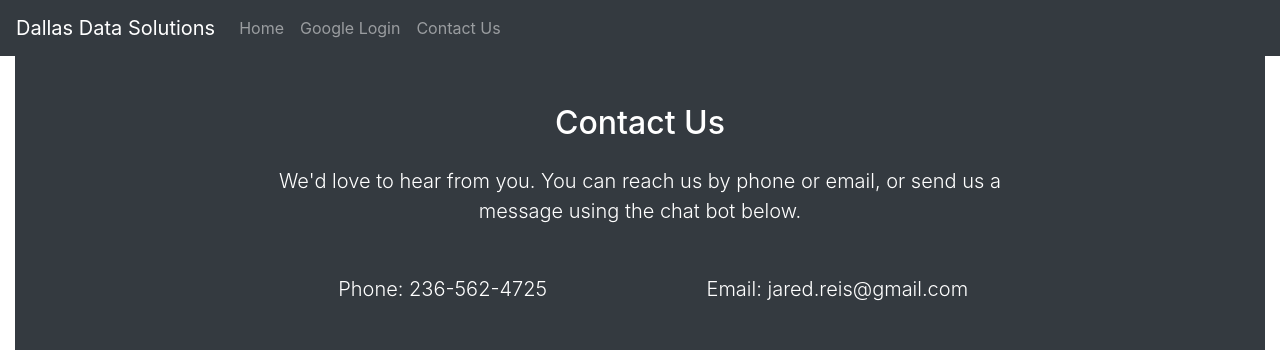
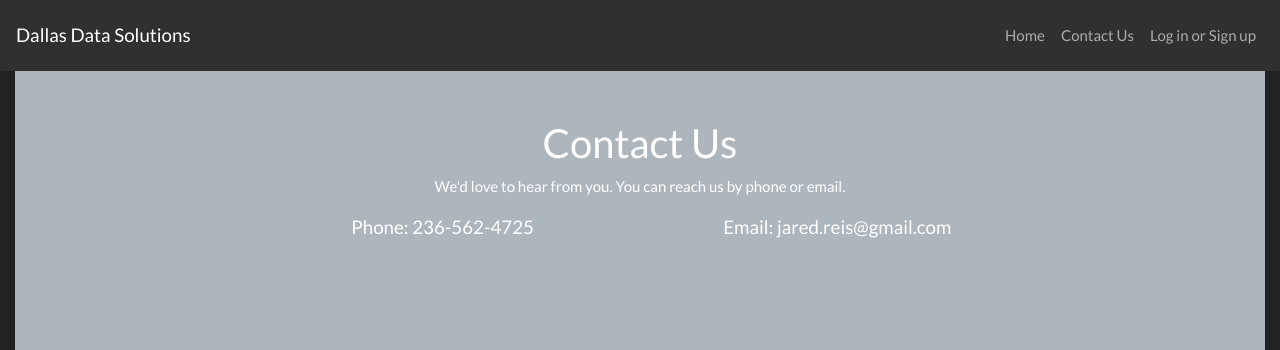
Before and after one commit to jaredreisssy/DallasDataSolutions, a Django app: page /contact-us/ in a window 1280 px wide. Shown: the top 350 px of the page. Run offline with Django 4.2, Linux system fonts and the light colour scheme; some libraries are stand-ins or nearby versions.

Commit message:
Added map and improved styling.

```diff
--- a/templates/base.html
+++ b/templates/base.html
@@ -8,7 +8,7 @@
   <title>{% block title %}Dallas Data Solutions{% endblock %}</title>
 
   <!-- Stylesheets -->
-    <link rel="stylesheet" href="https://stackpath.bootstrapcdn.com/bootstrap/4.3.1/css/bootstrap.min.css">
+  <link rel="stylesheet" href="https://bootswatch.com/4/darkly/bootstrap.min.css">
   <link rel="stylesheet" href="{% static 'css/styles.css' %}">
 
   <!-- JavaScript -->
@@ -18,23 +18,26 @@
 
   <!-- Additional scripts and stylesheets -->
   {% block head %}{% endblock %}
+
+  <!-- Favicon -->
+  <link rel="shortcut icon" type="image/png" href="{% static 'images/favicon.png' %}">
 </head>
 <body>
   <nav class="navbar navbar-expand-lg navbar-dark bg-dark">
-        <a class="navbar-brand" href="{% url 'landing_page' %}">Dallas Data Solutions</a>
+    <a class="navbar-brand text-white" href="{% url 'landing_page' %}">Dallas Data Solutions</a>
     <button class="navbar-toggler" type="button" data-toggle="collapse" data-target="#navbarNav" aria-controls="navbarNav" aria-expanded="false" aria-label="Toggle navigation">
       <span class="navbar-toggler-icon"></span>
     </button>
     <div class="collapse navbar-collapse" id="navbarNav">
-            <ul class="navbar-nav">
+      <ul class="navbar-nav ml-auto">
         <li class="nav-item">
           <a class="nav-link" href="{% url 'landing_page' %}">Home</a>
         </li>
         <li class="nav-item">
-                    <a class="nav-link" href="{% url 'google_login' %}">Google Login</a>
+          <a class="nav-link" href="{% url 'contact_us' %}">Contact Us</a>
         </li>
         <li class="nav-item">
-                    <a class="nav-link" href="{% url 'contact_us' %}">Contact Us</a>
+          <a class="nav-link" href="{% url 'google_login' %}">Log in or Sign up</a>
         </li>
       </ul>
     </div>
@@ -44,6 +47,7 @@
     {% block content %}{% endblock %}
   </div>
 
+  <!-- Scripts -->
   {% block scripts %}{% endblock %}
 </body>
 </html>
--- a/templates/contact_us.html
+++ b/templates/contact_us.html
@@ -1,17 +1,40 @@
 {% extends 'base.html' %}
 {% load static %}
+
 {% block title %}Contact Us{% endblock %}
 
 {% block css %}
+
+  <style>
+    .container-fluid {
+      padding: 50px;
+    }
+    h2 {
+      font-size: 2.5rem;
+      font-weight: bold;
+      margin-bottom: 2rem;
+    }
+    p {
+      font-size: 1.5rem;
+      margin-bottom: 2rem;
+    }
+    .lead {
+      font-size: 1.25rem;
+      margin-bottom: 1rem;
+    }
+    #map {
+      height: 500px;
+    }
+  </style>
 {% endblock %}
 
 {% block content %}
 
-<section class="container-fluid bg-dark text-white p-5">
+  <section class="container-fluid bg-light p-5">
     <div class="row">
       <div class="col-lg-8 mx-auto text-center">
-      <h2 class="text-white mb-4">Contact Us</h2>
-      <p class="lead mb-5">We'd love to hear from you. You can reach us by phone or email, or send us a message using the chat bot below.</p>
+        <h2>Contact Us</h2>
+        <p>We'd love to hear from you. You can reach us by phone or email.</p>
         <div class="row">
           <div class="col-lg-6 mb-5">
             <p class="lead">Phone: 236-562-4725</p>
@@ -20,58 +43,16 @@
             <p class="lead">Email: jared.reis@gmail.com</p>
           </div>
         </div>
-      <div class="row">
-        <div class="col-lg-8 mx-auto">
-          <div class="chatbot-container">
-            <div id="chatbot"></div>
-          </div>
-        </div>
-      </div>
       </div>
     </div>
   </section>
+  <section>
+    <div id="map">
+      <iframe src="https://storage.googleapis.com/maps-solutions-z64onq3u8r/locator-plus/ldpf/locator-plus.html"
+        width="100%" height="100%"
+        style="border:0;"
+        loading="lazy">
+      </iframe>
+    </div>
+  </section>
 {% endblock %}
-{% block scripts %}
-
-<script>
-  const chatbot = document.querySelector('#chatbot');
-
-  function sendMessage(message) {
-    // Call the Chat GPT API endpoint to get a response
-    fetch('https://api.openai.com/v1/engines/davinci-codex/completions', {
-      method: 'POST',
-      headers: {
-        'Content-Type': 'application/json',
-        'Authorization': 'Bearer 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' // Replace with your own API key
-      },
-      body: JSON.stringify({
-        prompt: message,
-        max_tokens: 60,
-        temperature: 0.7
-      })
-    })
-    .then(response => response.json())
-    .then(data => {
-      const botResponse = data.choices[0].text;
-      const chatbotMessage = document.createElement('div');
-      chatbotMessage.classList.add('chatbot-message');
-      chatbotMessage.innerHTML = botResponse;
-      chatbot.appendChild(chatbotMessage);
-    })
-    .catch(error => console.error(error));
-  }
-
-  chatbot.addEventListener('keydown', event => {
-    if (event.key === 'Enter') {
-      const userMessage = event.target.value;
-      const userMessageElement = document.createElement('div');
-      userMessageElement.classList.add('user-message');
-      userMessageElement.innerHTML = userMessage;
-      chatbot.appendChild(userMessageElement);
-      event.target.value = '';
-
-      sendMessage(userMessage);
-    }
-  });
-</script>
-{% endblock %}
```
Also changed, not shown: templates/google_login.html (+27 -1 lines), templates/landing_page.html (+69 -15 lines). Lines whose indentation alone changed are shown as unchanged.
